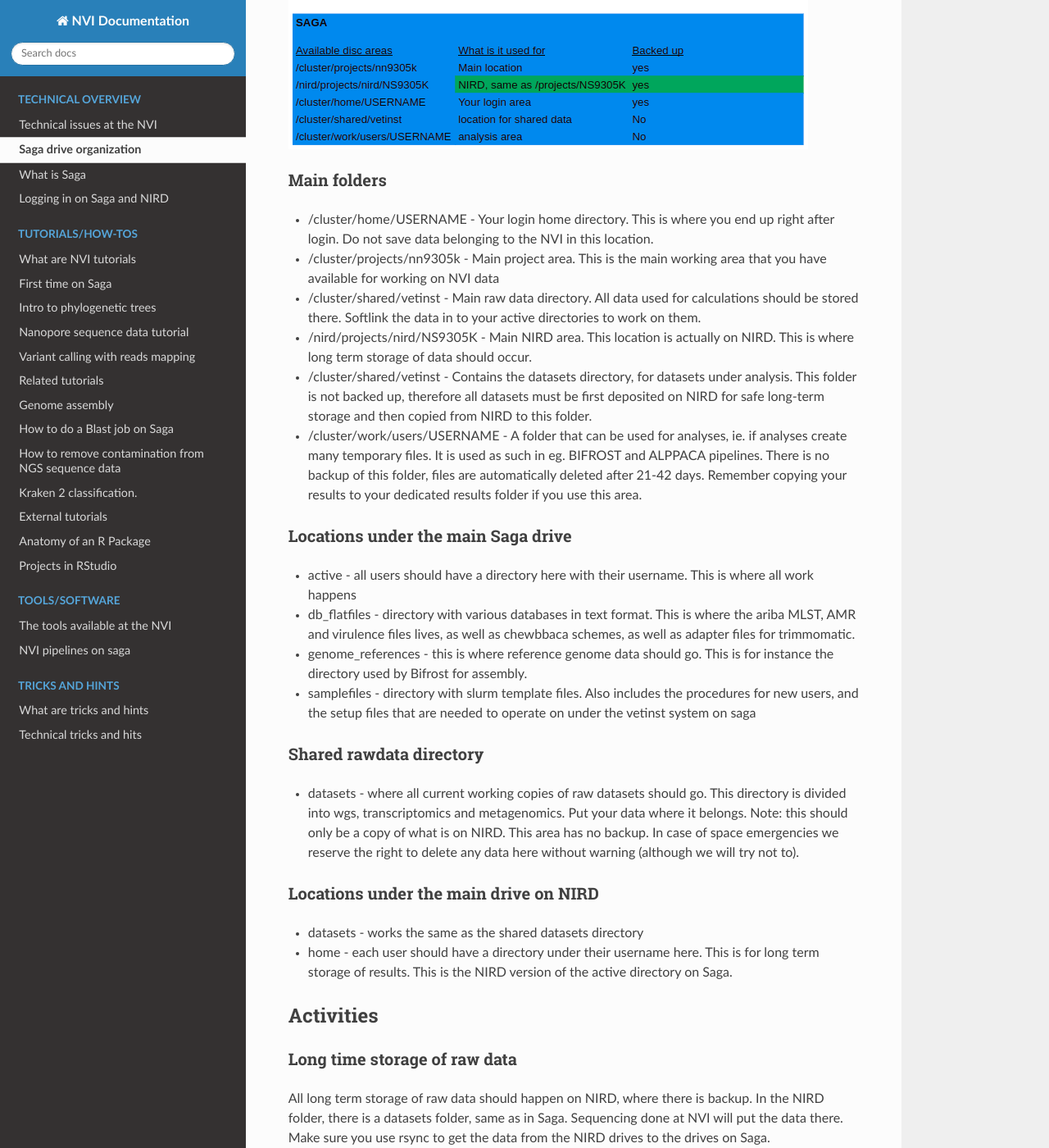
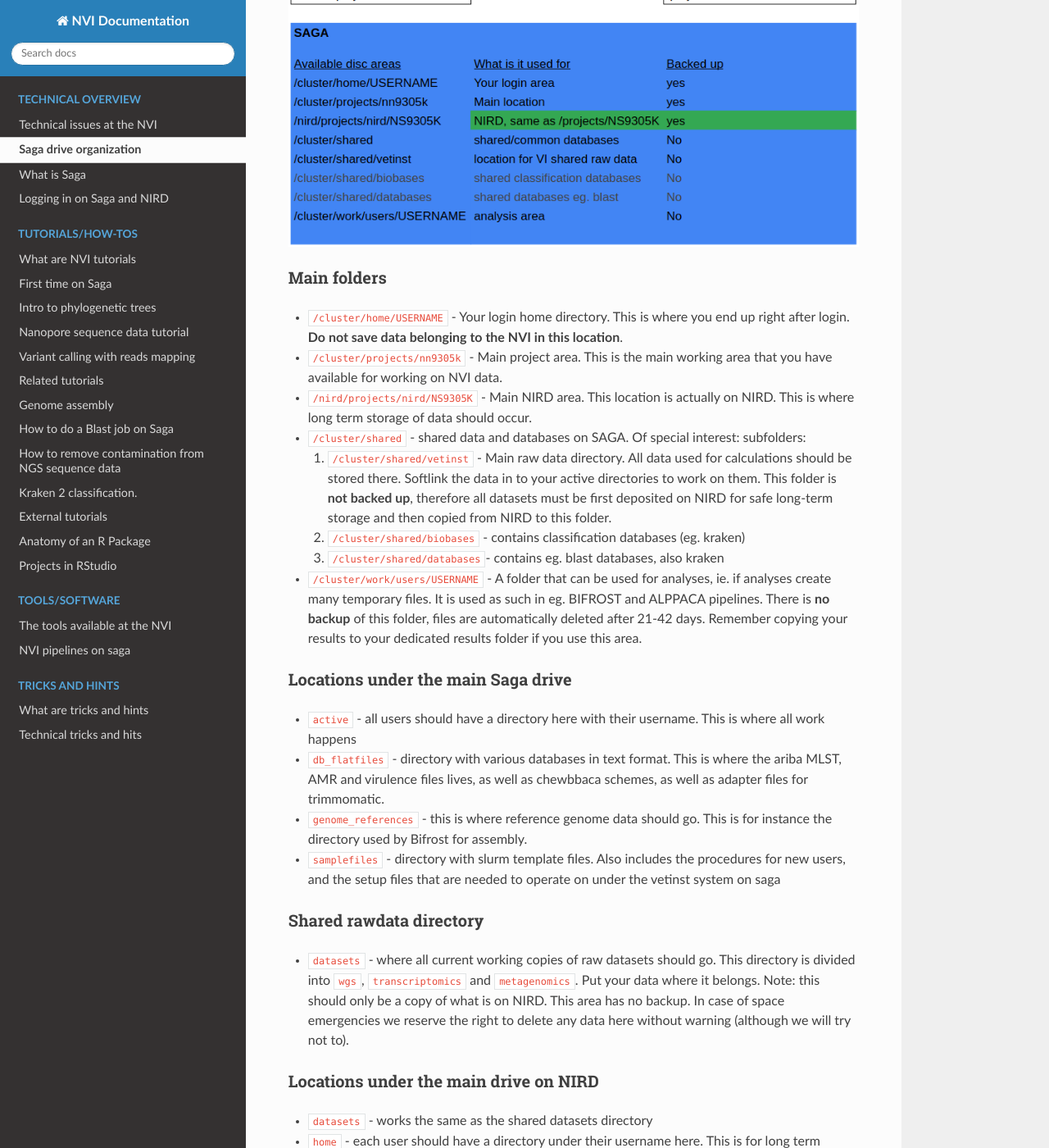
Before and after one commit to NorwegianVeterinaryInstitute/nvi-documentation, a Sphinx documentation site: the page built from docs/source/technical/drives_saga.md, in a window 1280 px wide and 1400 px high, scrolled down 754 px. Shown: the whole window at 82% size. Built offline with Sphinx 7.4.7 and the Read the Docs theme 2.0.0, drawn with Linux system fonts in a browser that asks for light colours; pages that are not in the unit, such as notebooks, are missing from menus; some of the changed text lies outside the part shown.

Commit message:
updated discs

```diff
--- a/docs/source/technical/drives_saga.md
+++ b/docs/source/technical/drives_saga.md
@@ -23,40 +23,42 @@ These are the main locations that we work with regarding Saga and NIRD.
 ![Saga and NIRD overview](main_storage.png)
 
 ### Main folders
-* /cluster/home/USERNAME - Your login home directory. This is where you end up
-  right after login. Do not save data belonging to the NVI in this location.
-* /cluster/projects/nn9305k - Main project area. This is the main working
-area that you have available for working on NVI data
-* /cluster/shared/vetinst - Main raw data directory. All data used for
+* `/cluster/home/USERNAME` - Your login home directory. This is where you end up
+  right after login. **Do not save data belonging to the NVI in this location**.
+* `/cluster/projects/nn9305k` - Main project area. This is the main working
+area that you have available for working on NVI data.
+* `/nird/projects/nird/NS9305K` - Main NIRD area. This location is actually on
+NIRD. This is where long term storage of data should occur.
+* `/cluster/shared` - shared data and databases on SAGA. Of special interest: subfolders:
+  1. `/cluster/shared/vetinst` - Main raw data directory. All data used for
   calculations should be stored there. Softlink the data in to your active
-  directories to work on them.
-* /nird/projects/nird/NS9305K - Main NIRD area. This location is actually on
-NIRD. This is where long term storage of data should occur.
-* /cluster/shared/vetinst - Contains the datasets directory, for datasets under analysis. This folder is not backed up, therefore all datasets must be first deposited on NIRD for safe long-term storage and then copied from NIRD to this folder.
-* /cluster/work/users/USERNAME - A folder that can be used for analyses, ie. if analyses create many temporary files. It is used as such in eg. BIFROST and ALPPACA pipelines. There is no backup of this folder, files are automatically deleted after 21-42 days. Remember copying your results to your dedicated results folder if you use this area.
+  directories to work on them. This folder is **not backed up**, therefore all datasets must be first deposited on NIRD for safe long-term storage and then copied from NIRD to this folder.
+  2. `/cluster/shared/biobases` - contains classification databases (eg. kraken)
+  3. `/cluster/shared/databases`- contains eg. blast databases, also kraken
+* `/cluster/work/users/USERNAME` - A folder that can be used for analyses, ie. if analyses create many temporary files. It is used as such in eg. BIFROST and ALPPACA pipelines. There is **no backup** of this folder, files are automatically deleted after 21-42 days. Remember copying your results to your dedicated results folder if you use this area.
 
 ### Locations under the main Saga drive
-* active - all users should have a directory here with their username. This is
+* `active` - all users should have a directory here with their username. This is
   where all work happens
-* db_flatfiles - directory with various databases in text format. This is where
+* `db_flatfiles` - directory with various databases in text format. This is where
   the ariba MLST, AMR and virulence files lives, as well as chewbbaca schemes,
   as well as adapter files for trimmomatic.
-* genome_references - this is where reference genome data should go. This is for
+* `genome_references` - this is where reference genome data should go. This is for
   instance the directory used by Bifrost for assembly.
-* samplefiles - directory with slurm template files. Also includes the
+* `samplefiles` - directory with slurm template files. Also includes the
   procedures for new users, and the setup files that are needed to operate on
   under the vetinst system on saga
 
 ### Shared rawdata directory
-* datasets - where all current working copies of raw datasets should go. This
-  directory is divided into wgs, transcriptomics and metagenomics. Put your data
+* `datasets` - where all current working copies of raw datasets should go. This
+  directory is divided into `wgs`, `transcriptomics` and `metagenomics`. Put your data
   where it belongs. Note: this should only be a copy of what is on NIRD. This
   area has no backup. In case of space emergencies we reserve the right to
   delete any data here without warning (although we will try not to).
 
 ### Locations under the main drive on NIRD
-* datasets - works the same as the shared datasets directory
-* home - each user should have a directory under their username here. This is
+* `datasets` - works the same as the shared datasets directory
+* `home` - each user should have a directory under their username here. This is
   for long term storage of results. This is the NIRD version of the active
   directory on Saga.
 
@@ -76,9 +78,9 @@ data is on NIRD.
 All long time storage should happen on the NIRD drives. There are two ways of
 doing long time storage there:
 
-* Shared project - if you are working with someone else on this project, create
+* `Shared project` - if you are working with someone else on this project, create
 a top level directory on the NIRD drive, and keep the results there.
-* Personal project - if you are not collaborating with someone on the project,
+* `Personal project` - if you are not collaborating with someone on the project,
 put it in your NIRD home folder.
 
 ### Analyzing data
@@ -87,12 +89,12 @@ us to monitor the data usage on the server. For analyses, we suggest the
     following way of organizing things.
 
 * Create a folder inside your active folder, with this format:
-year_projectname
-* Inside this folder, create a README file that explains to you and anybody
+`year_projectname`
+* Inside this folder, create a `README file` that explains to you and anybody
 else what this project is about
 * Then, create the following folders:
-    * rawdata - softlink in your dataset here
-    * scripts - any scripts, including slurm scripts go here
+    * `rawdata` - softlink in your dataset here
+    * `scripts` - any scripts, including slurm scripts go here
 * You might have several subtasks that you will do. Create a separate directory
   for each of them, using the format year_month_purpose (for instance
   2020_09_phylogeny). Remembering when things were done is usually easier than
```
Also changed, not shown: docs/source/technical/main_storage.png.
